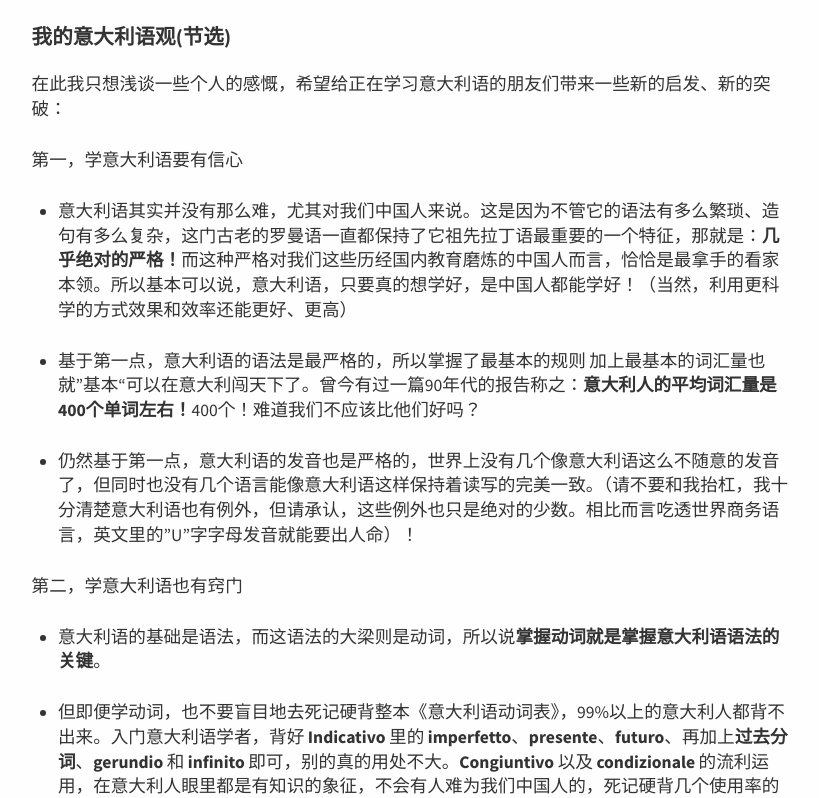
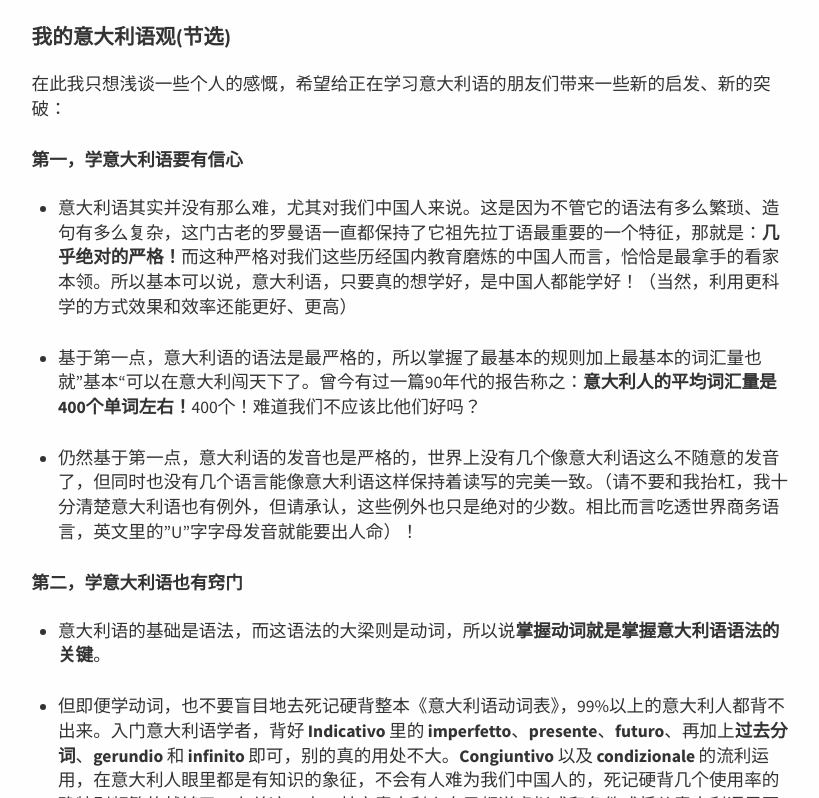
Before and after one commit to yusite/pkm.site, a plain HTML site: page articles/2014-04-07/index.html in a window 1280 px wide. Shown: the part 393-1191 px from the top of the page, without its empty margins (230-1049 px from the left). Drawn offline with Linux system fonts and the light colour scheme.

Commit message:
update article

```diff
--- a/articles/2014-04-07/index.html
+++ b/articles/2014-04-07/index.html
@@ -31,20 +31,20 @@
 </ol>
 <h3 id="-">我的意大利语观(节选)</h3>
 <p>在此我只想浅谈一些个人的感慨，希望给正在学习意大利语的朋友们带来一些新的启发、新的突破： </p>
-<p>第一，学意大利语要有信心 </p>
+<h4 id="-">第一，学意大利语要有信心</h4>
 <ul>
-<li><p>意大利语其实并没有那么难，尤其对我们中国人来说。这是因为不管它的语法有多么繁琐、造句有多么复杂，这门古老的罗曼语一直都保持了它祖先拉丁语最重要的一个特征，那就是：<strong>几乎绝对的严格！</strong>而这种严格对我们这些历经国内教育磨炼的中国人而言，恰恰是最拿手的看家本领。所以基本可以说，意大利语，只要真的想学好，是中国人都能学好！（当然，利用更科学的方式效果和效率还能更好、更高） </p>
+<li><p>意大利语其实并没有那么难，尤其对我们中国人来说。这是因为不管它的语法有多么繁琐、造句有多么复杂，这门古老的罗曼语一直都保持了它祖先拉丁语最重要的一个特征，那就是：<strong>几乎绝对的严格！</strong>而这种严格对我们这些历经国内教育磨炼的中国人而言，恰恰是最拿手的看家本领。所以基本可以说，意大利语，只要真的想学好，是中国人都能学好！（当然，利用更科学的方式效果和效率还能更好、更高）</p>
 </li>
-<li><p>基于第一点，意大利语的语法是最严格的，所以掌握了最基本的规则 加上最基本的词汇量也就”基本“可以在意大利闯天下了。曾今有过一篇90年代的报告称之：<strong>意大利人的平均词汇量是400个单词左右！</strong>400个！难道我们不应该比他们好吗？ </p>
+<li><p>基于第一点，意大利语的语法是最严格的，所以掌握了最基本的规则加上最基本的词汇量也就”基本“可以在意大利闯天下了。曾今有过一篇90年代的报告称之：<strong>意大利人的平均词汇量是400个单词左右！</strong>400个！难道我们不应该比他们好吗？</p>
 </li>
 <li><p>仍然基于第一点，意大利语的发音也是严格的，世界上没有几个像意大利语这么不随意的发音了，但同时也没有几个语言能像意大利语这样保持着读写的完美一致。（请不要和我抬杠，我十分清楚意大利语也有例外，但请承认，这些例外也只是绝对的少数。相比而言吃透世界商务语言，英文里的”U”字字母发音就能要出人命）！ </p>
 </li>
 </ul>
-<p>第二，学意大利语也有窍门 </p>
+<h4 id="-">第二，学意大利语也有窍门</h4>
 <ul>
-<li><p>意大利语的基础是语法，而这语法的大梁则是动词，所以说<strong>掌握动词就是掌握意大利语语法的关键</strong>。 </p>
+<li><p>意大利语的基础是语法，而这语法的大梁则是动词，所以说<strong>掌握动词就是掌握意大利语语法的关键</strong>。</p>
 </li>
-<li><p>但即便学动词，也不要盲目地去死记硬背整本《意大利语动词表》，99%以上的意大利人都背不出来。入门意大利语学者，背好 <strong>Indicativo</strong> 里的 <strong>imperfetto</strong>、<strong>presente</strong>、<strong>futuro</strong>、再加上<strong>过去分词</strong>、<strong>gerundio</strong> 和 <strong>infinito</strong> 即可，别的真的用处不大。<strong>Congiuntivo</strong> 以及 <strong>condizionale</strong> 的流利运用，在意大利人眼里都是有知识的象征，不会有人难为我们中国人的，死记硬背几个使用率的确特别频繁的就够了。有关这一点，其实意大利人自己都说虚拟式和条件式将从意大利语里灭绝。既然他们都不留恋，我们还有什么可怜惜的？ </p>
+<li><p>但即便学动词，也不要盲目地去死记硬背整本《意大利语动词表》，99%以上的意大利人都背不出来。入门意大利语学者，背好 <strong>Indicativo</strong> 里的 <strong>imperfetto</strong>、<strong>presente</strong>、<strong>futuro</strong>、再加上<strong>过去分词</strong>、<strong>gerundio</strong> 和 <strong>infinito</strong> 即可，别的真的用处不大。<strong>Congiuntivo</strong> 以及 <strong>condizionale</strong> 的流利运用，在意大利人眼里都是有知识的象征，不会有人难为我们中国人的，死记硬背几个使用率的确特别频繁的就够了。有关这一点，其实意大利人自己都说虚拟式和条件式将从意大利语里灭绝。既然他们都不留恋，我们还有什么可怜惜的？</p>
 </li>
 <li><p>意大利语发音最重要的不是音节、也不是单双辅音：是<strong>重音</strong>！你甚至可以完全不清楚一个词是怎么写的、但只要你能掌握它的重音和知道它大概（即便是模模糊糊）的发音，意大利人就能听懂你说的话。所以想让意大利人听得懂，每次背诵单词、学动词都要养成<strong>把重音给标出来</strong>的好习惯，并靠重音去听词、学词、背词。</p>
 </li>
```
Also changed, not shown: feed.xml (+6 -6 lines).
